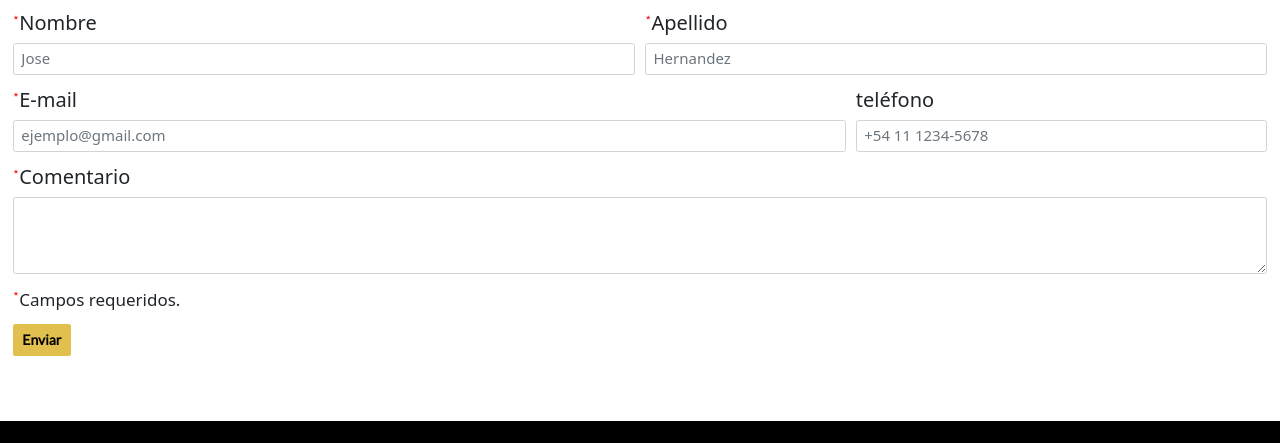
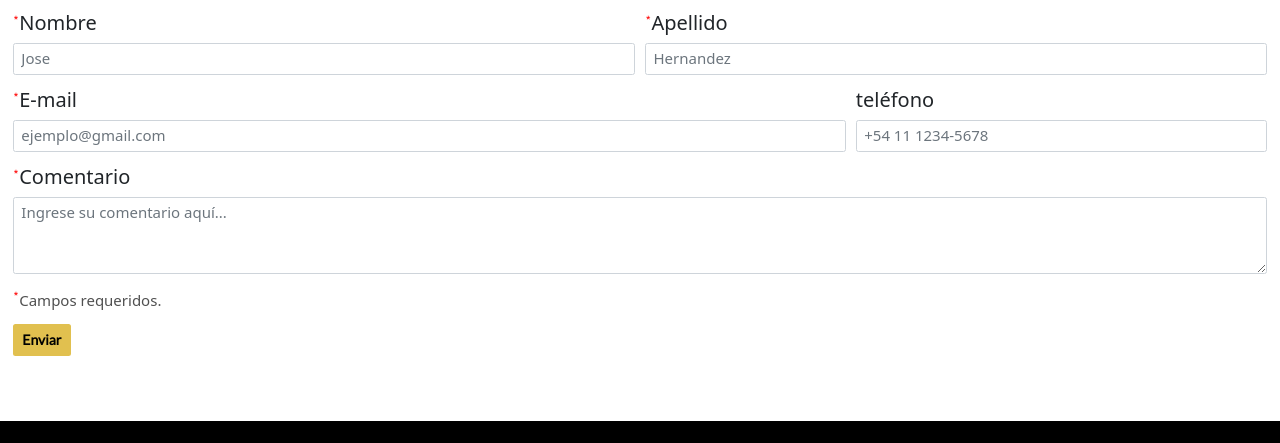
Before and after one commit to jpetliuk/Coderhouse-Desarrollo-Web, a website: page pages/contacto.html in a window 1280 px wide. Shown: the part 716-1159 px from the top of the page. Drawn offline with nearby package versions, Linux system fonts and the light colour scheme.

Commit message:
detalle de color de texto

```diff
--- a/pages/contacto.html
+++ b/pages/contacto.html
@@ -76,9 +76,10 @@
                </div>
                <div class="col-md-12">
                   <label for="comentario" class="form-label"><span class="requerido-simbolo">*</span>Comentario</label>
-                  <textarea class="form-control" id="comentario" rows="3" required></textarea>
+                  <textarea class="form-control" id="comentario" rows="3" placeholder="Ingrese su comentario aquí..."
+                     required></textarea>
                </div>
-               <label><span class="requerido-simbolo">*</span>Campos requeridos.</label>
+               <label class="requerido"><span class="requerido-simbolo">*</span>Campos requeridos.</label>
                <div class="col-md-12">
                   <button type="submit" class="btn btn-primary">Enviar</button>
                </div>
--- a/scss/_contacto.scss
+++ b/scss/_contacto.scss
@@ -38,6 +38,11 @@
    }
 }
 
+.requerido {
+   color: rgb(80, 80, 80);
+   font-size: 1.5rem;
+}
+
 .requerido-simbolo {
    color: red;
    font-size: 2rem;
```
Also changed, not shown: css/style.css.
